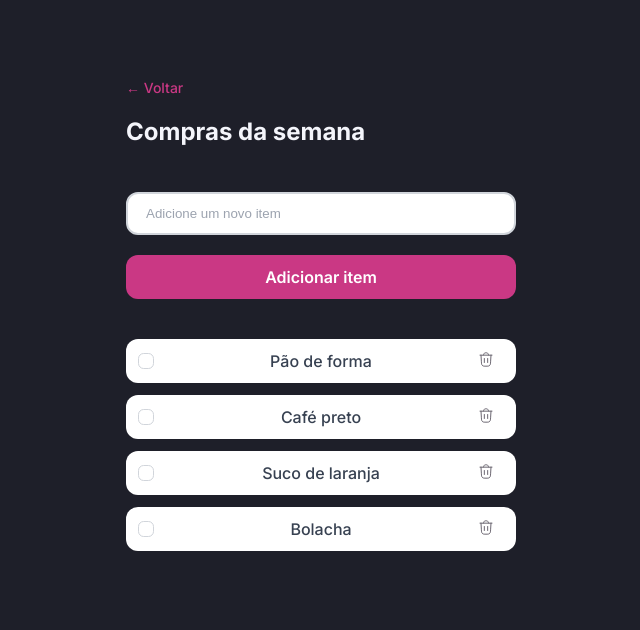
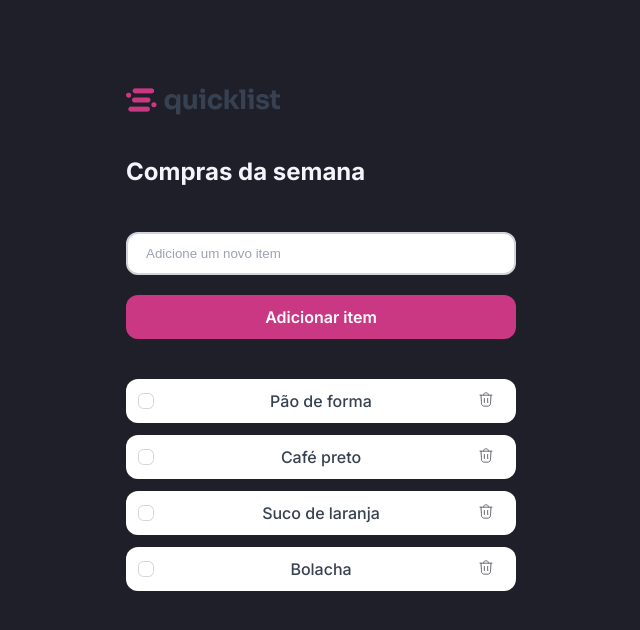
Before and after one commit to Pin4s/QuickList, a plain HTML site: page index.html in a window 1280 px wide. Shown: the whole page, without its empty margins (319-959 px from the left). Drawn offline with Linux system fonts and the light colour scheme.

Commit message:
Responsivity fixes

```diff
--- a/index.html
+++ b/index.html
@@ -15,12 +15,15 @@
 
 <body>
     <header class="desktop-only">
-        <img src="assets/logo.png" alt="">
+        <div>
+            <img src="assets/logo.png" alt="">
+
+        </div>
     </header>
 
     <main class="container">
         <div class="gap-16 flex flex-col margin-44 ">
-            <a href="#" class="voltar">← Voltar</a>
+            <!-- <a href="#" class="voltar">← Voltar</a> -->
             <h1>Compras da semana</h1>
         </div>
 
--- a/styles/global.css
+++ b/styles/global.css
@@ -38,11 +38,17 @@
 body {
     font-family: 'Inter', sans-serif;
     background-color: var(--background-dark);
+    height: 100vh;
+
+}
+
+header{
+    display: none;
 
 }
 
 main {
-    margin-top: 2rem;
+    margin-top: 20%;
 }
 
 h1{
@@ -74,3 +80,9 @@ main div:first-child a{
     display: flex;
     text-justify: center;
 }
+
+@media (width > 800px) {
+    main {
+        margin-top: 2rem;
+    }
+}
--- /dev/null
+++ b/styles/header.css
@@ -0,0 +1,16 @@
+@media (width > 800px) {
+    header {
+        display: grid;
+        width: 100%;
+        margin-top: min(5rem, 20%);
+        justify-items: center;
+
+        & div{
+            width: 24.375rem;
+        }
+
+        & img {
+
+        }
+    }
+}
--- a/styles/index.css
+++ b/styles/index.css
@@ -1,3 +1,4 @@
 @import url(global.css);
 @import url(utils.css);
 @import url(fields.css);
+@import url(header.css);
--- a/styles/utils.css
+++ b/styles/utils.css
@@ -1,7 +1,3 @@
-.desktop-only {
-    display: none;
-}
-
 .container {
     margin-inline: auto;
     width: min(24.375rem, 100% - (2rem * 2));
```
